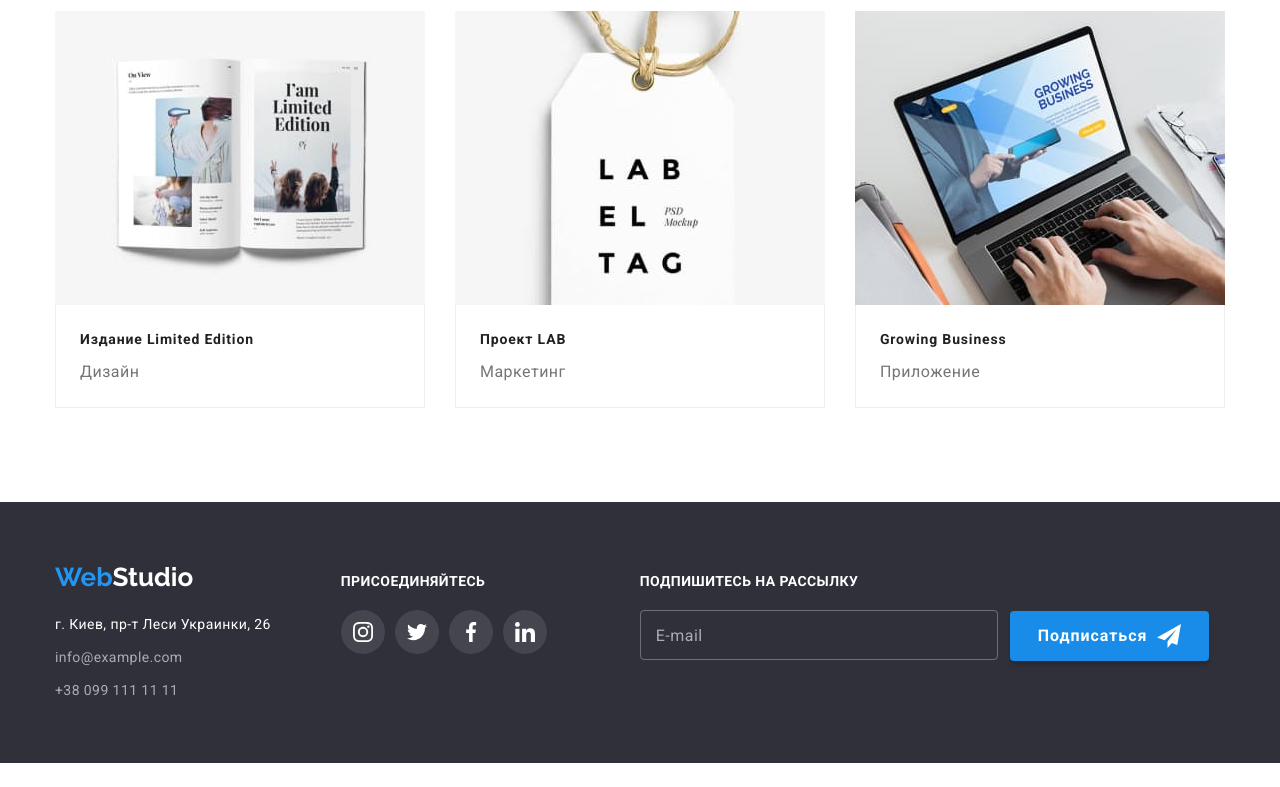
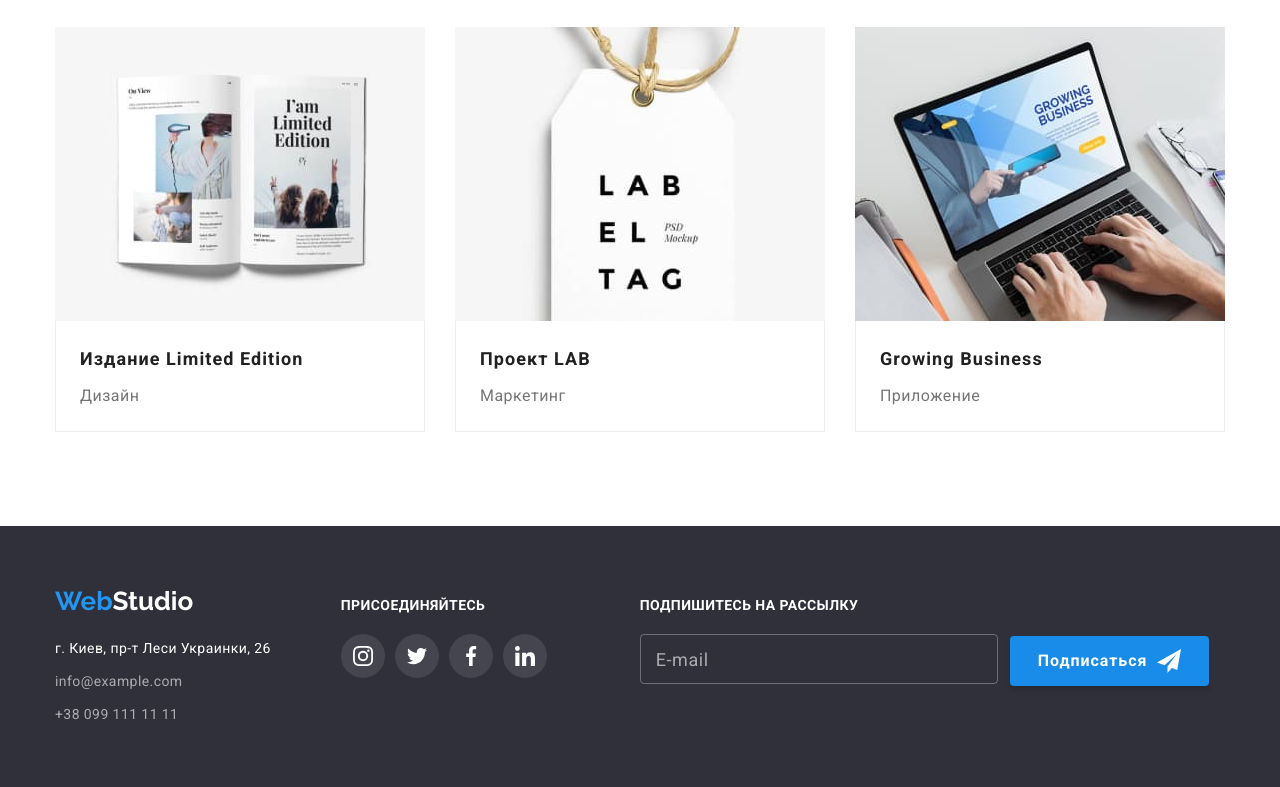
Before and after one commit to annamelya2021/goit-markup-hw-08., a plain HTML site: page portfolio.html in a window 1280 px wide. Shown: the part 1126-1913 px from the top of the page. Before the commit the page ends 1889 px from the top, so only its background shows below. Drawn offline with nearby package versions, Linux system fonts and the light colour scheme.

Commit message:
правки

```diff
--- a/sass/components/_footer.scss
+++ b/sass/components/_footer.scss
@@ -3,9 +3,6 @@
 .footer {
   padding-top: 60px;
   padding-bottom: 60px;
-
-  // display: flex;
-  // justify-content: space-between;
   background-color: $footer-bgcolor;
 
   @media screen and (min-width: 768px) and (max-width: 1199px) {
@@ -58,8 +55,6 @@
 .footer__logo {
   padding-top: 0;
   padding-bottom: 0;
-  // margin-bottom: 20px;
-
   color: $acsent-color;
 
   &--white {
@@ -127,9 +122,20 @@
   }
 }
 
+.footer__title {
+  margin-bottom: 20px;
+
+  font-weight: 700;
+  font-size: 14px;
+  line-height: 1.14;
+  letter-spacing: 0.03em;
+  text-transform: uppercase;
+  color: #fff;
+}
 .footer__socials-list {
   display: flex;
 }
+
 .footer__socials-item:not(:last-child) {
   margin-right: 10px;
 }
@@ -164,16 +170,6 @@
   }
 }
 
-.footer__title {
-  margin-bottom: 20px;
-
-  font-weight: 700;
-  font-size: 14px;
-  line-height: 1.14;
-  letter-spacing: 0.03em;
-  text-transform: uppercase;
-  color: #fff;
-}
 .footer__form {
   display: flex;
 
@@ -188,14 +184,19 @@
   }
 }
 
+.subscribe__field {
+  width: 100%;
+  text-align: center;
+}
 .footer__form-input {
   margin-right: 12px;
+  margin-bottom: 20px;
 
   width: 100%;
   height: 50px;
   padding: 16px 15px;
 
-  font-size: 16px;
+  font-size: 18px;
   line-height: 1.25;
   letter-spacing: 0.03em;
   color: rgba(255, 255, 255, 0.3);
@@ -206,13 +207,8 @@
 
   transition: border-color $duration $timing-function;
 
-  @media screen and (min-width: 320px) {
-    margin-bottom: 20px;
-    min-width: 300px;
-  }
   @media screen and (min-width: 768px) {
     width: 450px;
-    margin-bottom: 20px;
   }
 
   @media screen and (min-width: 1200px) {
--- a/sass/components/_portfolio_works.scss
+++ b/sass/components/_portfolio_works.scss
@@ -16,20 +16,6 @@
 //   margin-left: 30px;
 //   flex-basis: calc(100% / 3 - 30px);
 // }
-
-.portfolio__link {
-  display: flex;
-  flex-direction: column;
-  height: 100%;
-  transition: box-shadow $duration $timing-function;
-
-  &:hover,
-  &:focus {
-    outline: none;
-    box-shadow: 0px 1px 1px rgba(0, 0, 0, 0.12), 0px 4px 4px rgba(0, 0, 0, 0.06),
-      1px 4px 6px rgba(0, 0, 0, 0.16);
-  }
-}
 
 .portfolio__item {
   @media screen and (max-width: 767px) {
@@ -101,7 +87,7 @@
 .portfolio__title {
   margin-bottom: 4px;
 
-  font-size: 14px;
+  font-size: 18px;
   line-height: 2;
   letter-spacing: 0.06em;
   // @media screen and (min-width: 340px) {
@@ -112,6 +98,20 @@
   // @media screen and (min-width: 1200px) {
   //   letter-spacing: 0.06em;
   // }
+}
+
+.portfolio__link {
+  display: flex;
+  flex-direction: column;
+  height: 100%;
+  transition: box-shadow $duration $timing-function;
+
+  &:hover,
+  &:focus {
+    outline: none;
+    box-shadow: 0px 1px 1px rgba(0, 0, 0, 0.12), 0px 4px 4px rgba(0, 0, 0, 0.06),
+      1px 4px 6px rgba(0, 0, 0, 0.16);
+  }
 }
 /* Оформление текста див в карточке потфлоние и нрижний бордер */
 .portfolio__content {
```
Also changed, not shown: css/main.css, css/main.min.css, 2 other files.
